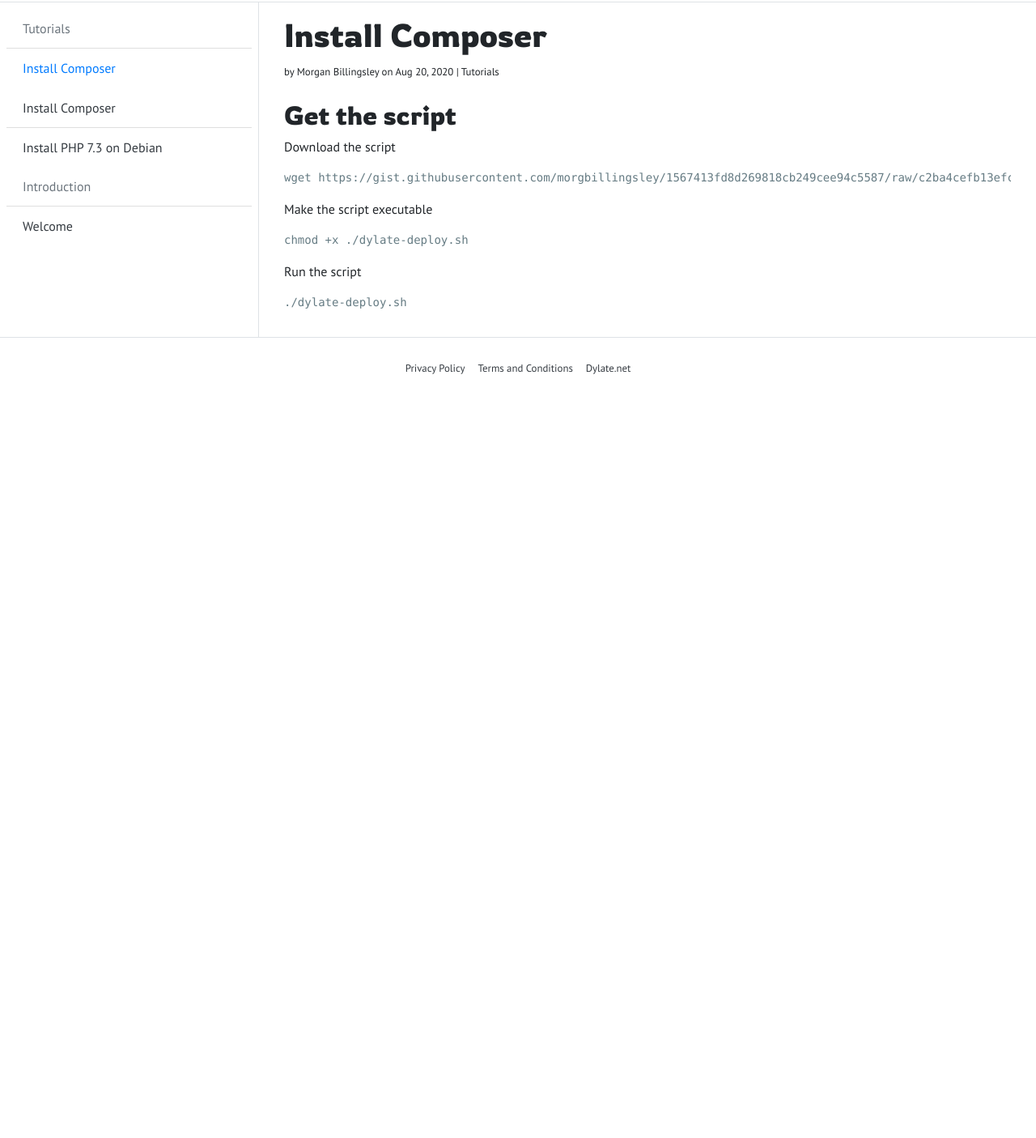
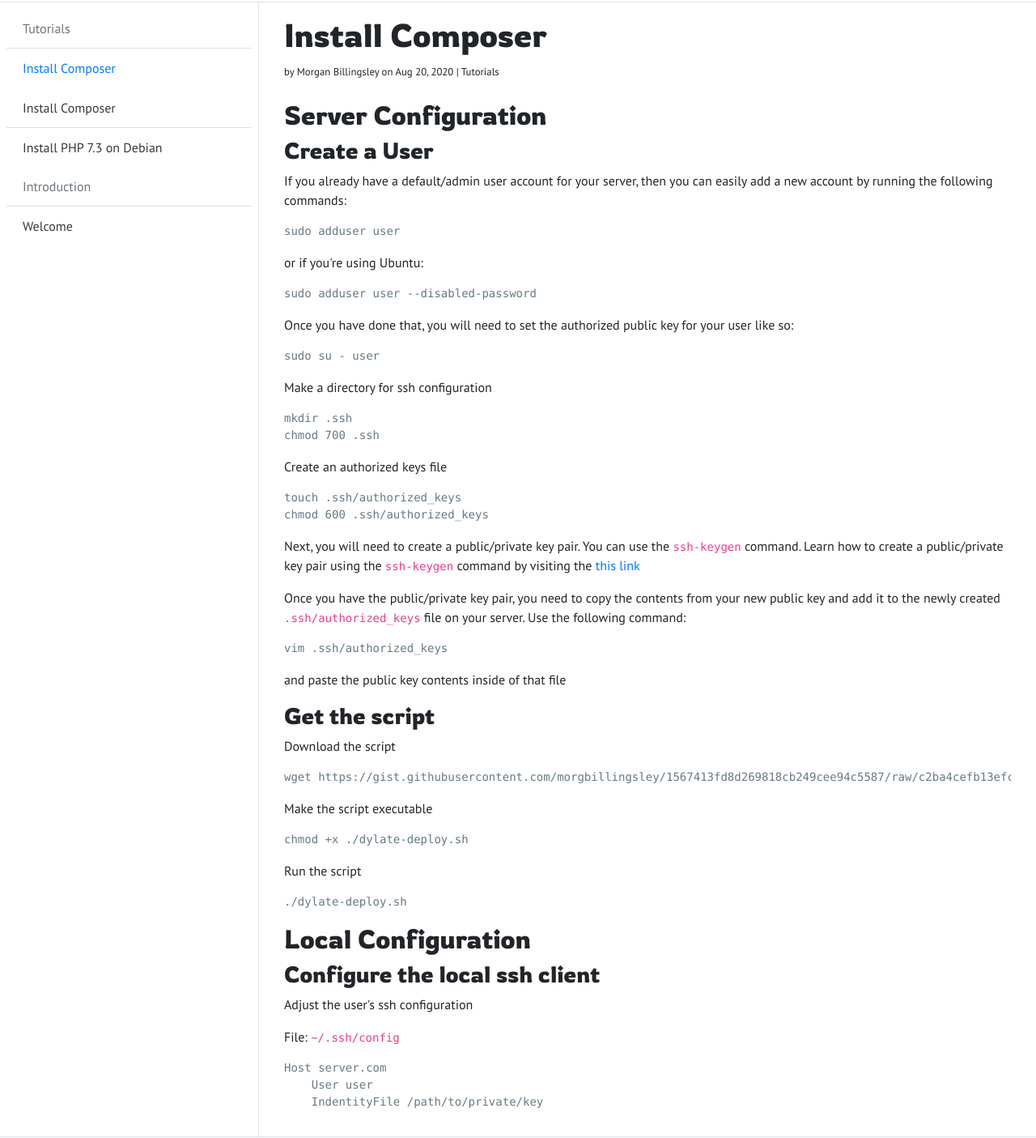
Before and after one commit to morgbillingsley/morgan-billingsley, a Gatsby site: page /articles/git-deployment-using-webhooks in a window 1280 px wide. Shown: the part 54-1459 px from the top of the page at 81% size. Before the commit the page ends 800 px from the top, so only its background shows below. Built offline with nearby package versions, Linux system fonts and the light colour scheme; Gatsby itself is replaced by a stand-in of ours; some packages are replaced by stand-ins of ours; code samples lack their colours.

Commit message:
git deployment tutorial update

````diff
--- a/src/pages/articles/git-deployment-using-webhooks.md
+++ b/src/pages/articles/git-deployment-using-webhooks.md
@@ -5,7 +5,53 @@ date: "2020-08-20"
 category: "Tutorials"
 ---
 
-## Get the script
+## Server Configuration
+
+### Create a User
+
+If you already have a default/admin user account for your server, then you can easily add a new account by running the following commands:
+
+```bash
+sudo adduser user
+```
+
+or if you're using Ubuntu:
+
+```bash
+sudo adduser user --disabled-password
+```
+
+Once you have done that, you will need to set the authorized public key for your user like so:
+
+```bash
+sudo su - user
+```
+
+Make a directory for ssh configuration
+
+```bash
+mkdir .ssh
+chmod 700 .ssh
+```
+
+Create an authorized keys file
+
+```bash
+touch .ssh/authorized_keys
+chmod 600 .ssh/authorized_keys
+```
+
+Next, you will need to create a public/private key pair. You can use the `ssh-keygen` command. Learn how to create a public/private key pair using the `ssh-keygen` command by visiting the [this link](https://www.ssh.com/ssh/keygen/#creating-an-ssh-key-pair-for-user-authentication)
+
+Once you have the public/private key pair, you need to copy the contents from your new public key and add it to the newly created `.ssh/authorized_keys` file on your server. Use the following command:
+
+```bash
+vim .ssh/authorized_keys
+```
+
+and paste the public key contents inside of that file
+
+### Get the script
 
 Download the script
 
@@ -24,3 +70,16 @@ Run the script
 ```bash
 ./dylate-deploy.sh
 ```
+
+## Local Configuration
+
+### Configure the local ssh client
+
+Adjust the user's ssh configuration
+
+File: `~/.ssh/config`
+```txt
+Host server.com
+    User user
+    IndentityFile /path/to/private/key
+```
````
